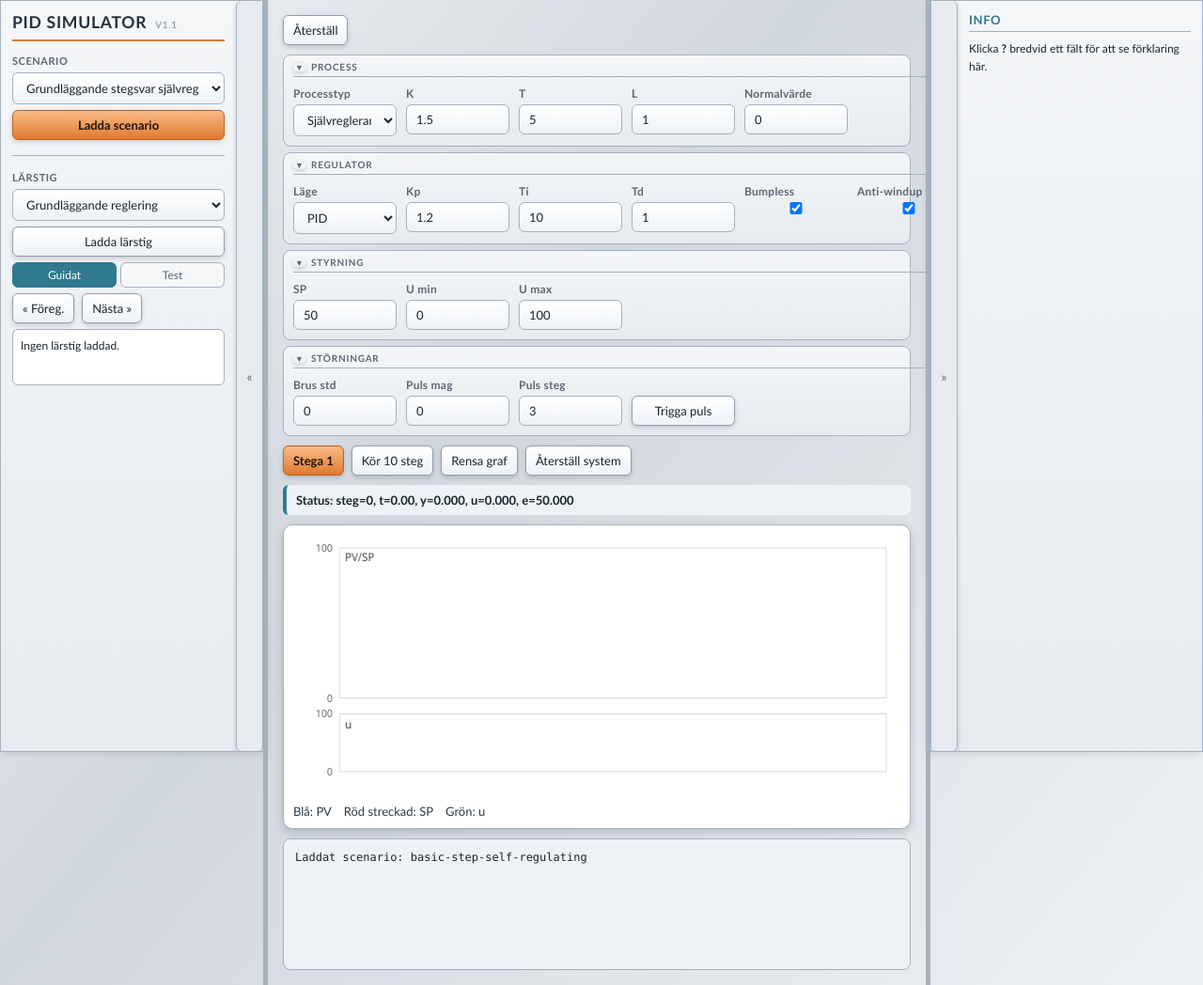
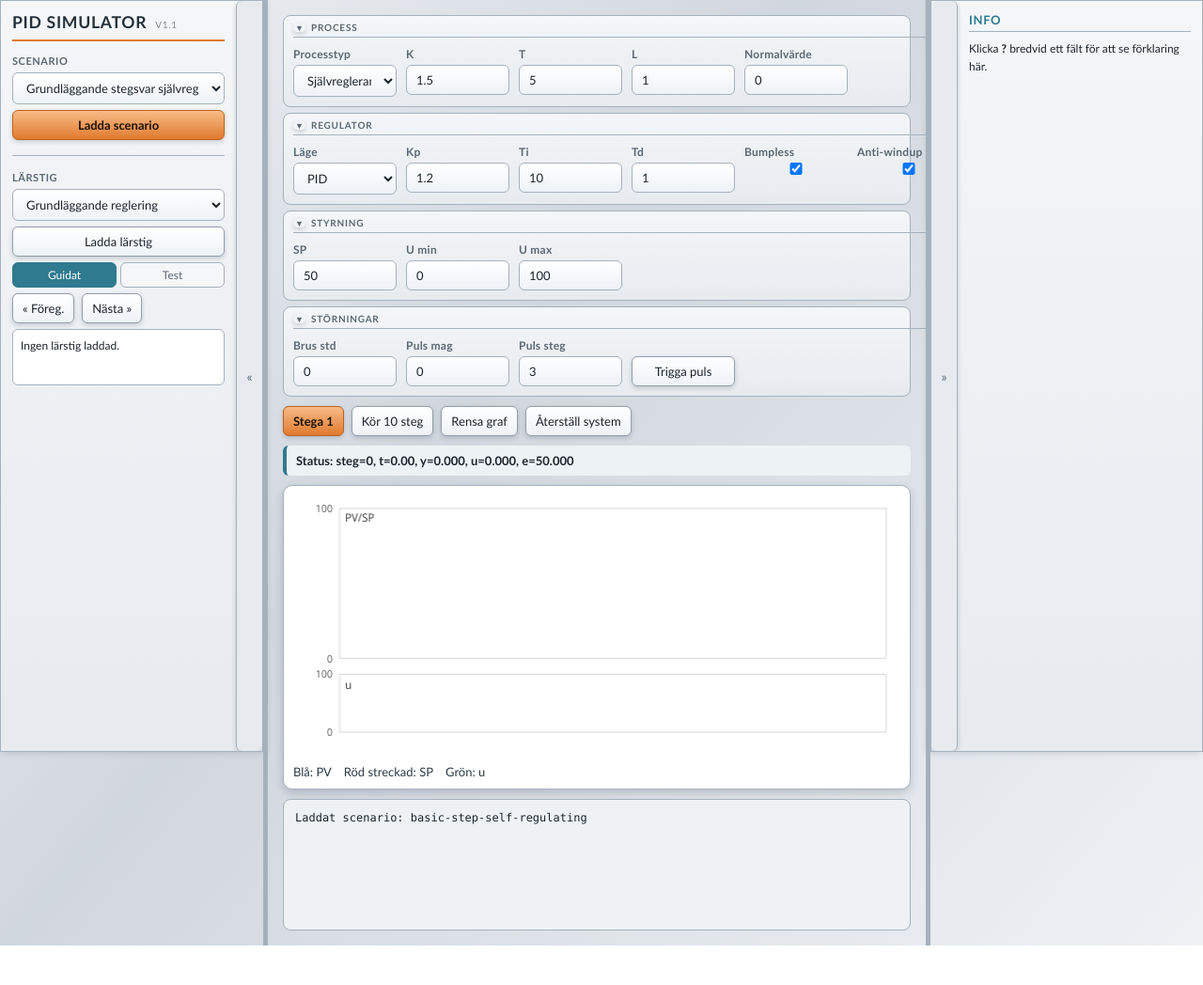
Before and after one commit to PeMan68/PID-simulator, a plain HTML site: page apps/app/index.html in a window 1280 px wide. Shown: the whole page at 94% size. After the commit the page ends 1006 px from the top, so only its background shows below. Drawn offline with Linux system fonts and the light colour scheme.

Commit message:
fix: ta bort Återställ-knappen och dess event listener
Funktionen överlappade helt med Återställ system. Redundant.

Co-Authored-By: Claude Sonnet 4.6 <noreply@anthropic.com>

```diff
--- a/apps/app/app.js
+++ b/apps/app/app.js
@@ -680,7 +680,6 @@ document.getElementById("processType").addEventListener("change", updateProcessU
 document.getElementById("step").addEventListener("click", () => { if (!sim) return; syncParamsFromUI(); const f = sim.step(); if (!f) appendLog("Simulering stoppad."); else appendLog("Step: t=" + f.t.toFixed(2) + " y=" + f.y.toFixed(3) + " u=" + f.u.toFixed(3)); updateStatus(); drawChart(); });
 document.getElementById("run10").addEventListener("click", () => { if (!sim) return; syncParamsFromUI(); const fs = sim.run(10); appendLog("Körde " + fs.length + " steg."); updateStatus(); drawChart(); });
 document.getElementById("pulse").addEventListener("click", () => { if (!sim) return; syncParamsFromUI(); sim.triggerPulse(); appendLog("Puls triggad."); });
-document.getElementById("reset").addEventListener("click", () => { if (!sim) return; sim.reset(); appendLog("Återställd."); updateStatus(); drawChart(); });
 document.getElementById("clearChart").addEventListener("click", () => { if (!sim) return; sim.history = { t: [], y: [], u: [], e: [], sp: [], p: [], i: [], d: [] }; sim.stepNo = 0; appendLog("Graf nollställd."); updateStatus(); drawChart(); });
 document.getElementById("systemReset").addEventListener("click", () => { if (!sim) return; sim.reset(); sim.history = { t: [], y: [], u: [], e: [], sp: [], p: [], i: [], d: [] }; sim.stepNo = 0; appendLog("System återställt."); updateStatus(); drawChart(); });
 document.getElementById("loadPath").addEventListener("click", () => loadPath(learningPathSelect.value));
--- a/apps/app/index.html
+++ b/apps/app/index.html
@@ -417,10 +417,6 @@
 
   <!-- ══ MAIN CONTENT ══ -->
   <main class="main-content">
-    <div class="row">
-      <button id="reset">Återställ</button>
-    </div>
-
     <div class="params-container">
 
       <!-- Process -->
```
